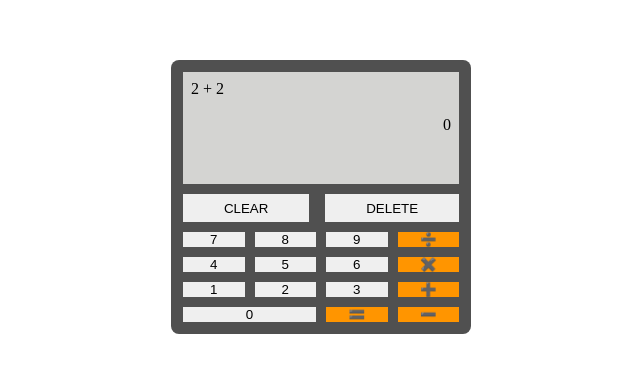
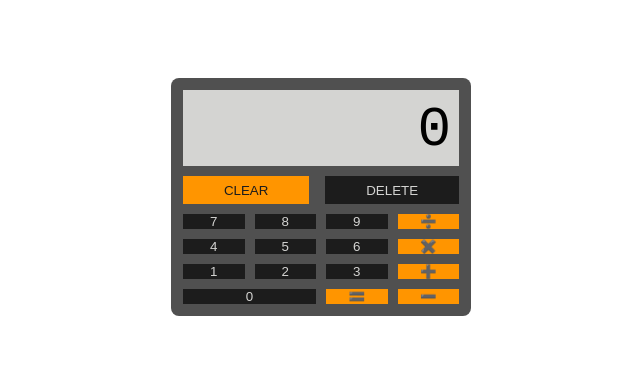
Before and after one commit to cboud31/jsCalculator, a plain HTML site: page index.html in a window 1280 px wide. Shown: the part 203-576 px from the top of the page, without its empty margins (319-959 px from the left). Drawn offline with Linux system fonts and the light colour scheme.

Commit message:
continute styling updates

```diff
--- a/index.html
+++ b/index.html
@@ -10,7 +10,7 @@
     <div class="calculator">
       <div class="wrapper">
         <section class="display">
-          <div class="display-secondary">2 + 2</div>
+          <!-- <div class="display-secondary">2 + 2</div> -->
           <div class="display-main">0</div>
         </section>
         <section class="controls">
--- a/styles.css
+++ b/styles.css
@@ -13,6 +13,7 @@ body {
 
 button {
   border: none;
+  color: #d4d4d2;
 }
 
 .calculator {
@@ -39,6 +40,8 @@ button {
 }
 
 .display-main {
+  font-family: monospace;
+  font-size: 56px;
   height: 60px;
   text-align: end;
 }
@@ -60,8 +63,10 @@ button {
 }
 
 .operate,
-.equals {
+.equals,
+.clear {
   background-color: #ff9500;
+  color: #1c1c1c;
 }
 
 .clear,
@@ -70,6 +75,12 @@ button {
   padding: 6.5px 0;
 }
 
+.number,
+.delete {
+  background-color: #1c1c1c;
+  color: #d4d4d2;
+}
+
 #zero {
   grid-column: -5 / -3;
 }
```
